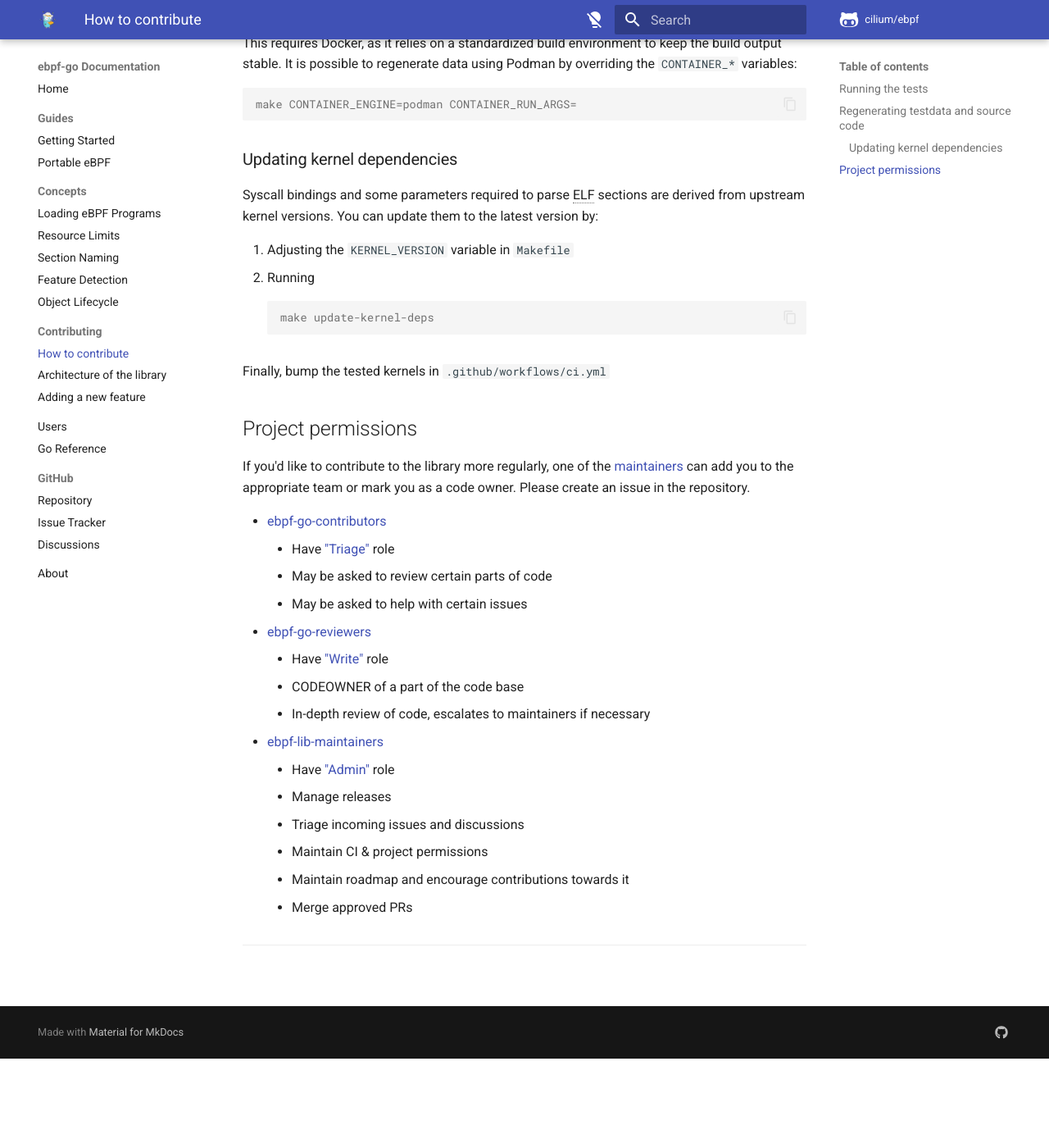
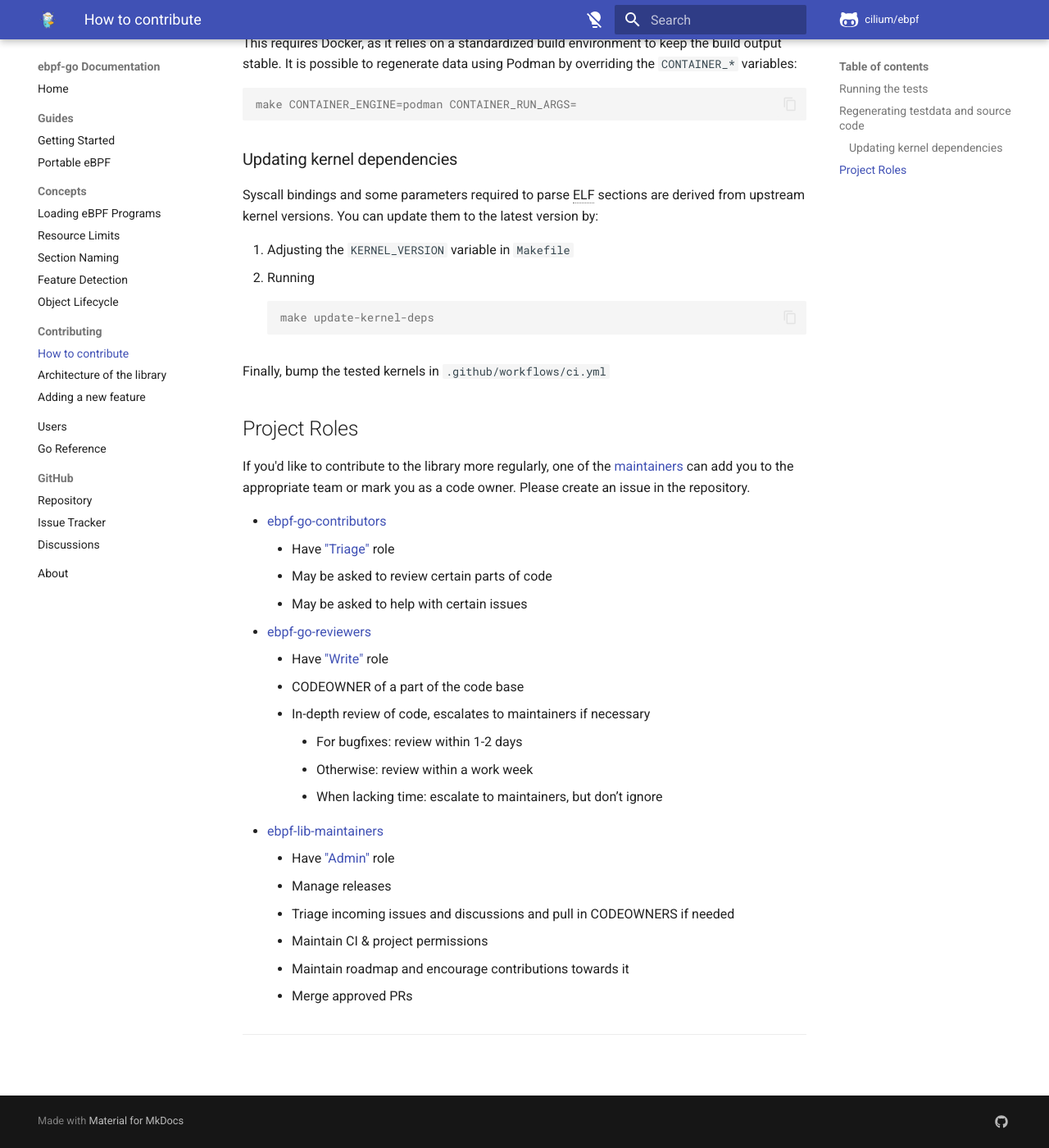
Before and after one commit to cilium/ebpf, an MkDocs documentation site: the page built from docs/ebpf/contributing/index.md, in a window 1280 px wide and 1400 px high, scrolled down 989 px. Shown: the whole window at 82% size. Built offline with MkDocs 1.6.1 and Material for MkDocs 9.7.7, drawn with Linux system fonts in a browser that asks for light colours; comment, search, counter and statistics services are not loaded; before the commit the page ends 2280 px from its top, so only the background shows below that.

Commit message:
CODEOWNERS: assign code ownership to florianl, mmat11 and dylandreimerink
As discussed at the Cilium Dev Summit 2024, this codifies review assignments
and expectations around interactivity on PR reviews.

Signed-off-by: Timo Beckers <timo@isovalent.com>

```diff
--- a/docs/ebpf/contributing/index.md
+++ b/docs/ebpf/contributing/index.md
@@ -67,7 +67,7 @@ from upstream kernel versions. You can update them to the latest version by:
 
 Finally, bump the tested kernels in `.github/workflows/ci.yml`
 
-## Project permissions
+## Project Roles
 
 If you'd like to contribute to the library more regularly, one of the
 [maintainers][ebpf-lib-maintainers] can add you to the appropriate team or mark
@@ -81,10 +81,13 @@ you as a code owner. Please create an issue in the repository.
     * Have ["Write"][permissions] role
     * CODEOWNER of a part of the code base
     * In-depth review of code, escalates to maintainers if necessary
+        * For bugfixes: review within 1-2 days
+        * Otherwise: review within a work week
+        * When lacking time: escalate to maintainers, but don’t ignore
 * [ebpf-lib-maintainers]
     * Have ["Admin"][permissions] role
     * Manage releases
-    * Triage incoming issues and discussions
+    * Triage incoming issues and discussions and pull in CODEOWNERS if needed
     * Maintain CI & project permissions
     * Maintain roadmap and encourage contributions towards it
     * Merge approved PRs
```
Also changed, not shown: 1 other file.
